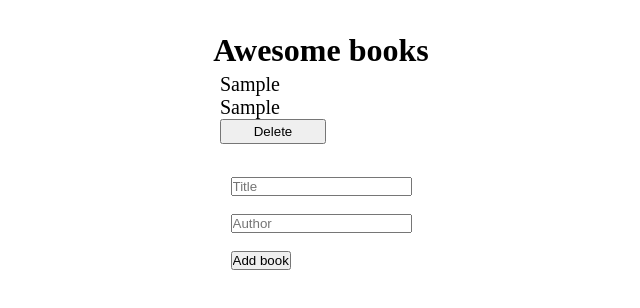
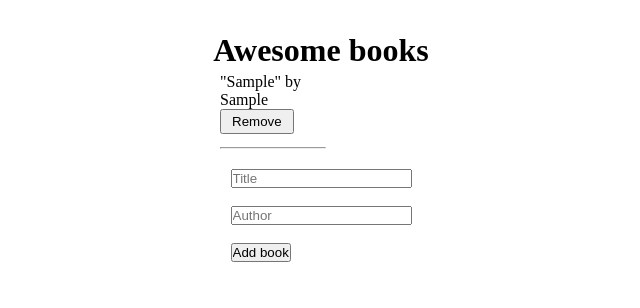
Before and after one commit to fack55/awesome-books, a website: page index.html in a window 1280 px wide. Both pictures are taken after typing "Sample", "Sample" into the empty fields and a click on the input "Add book". Shown: the whole page, without its empty margins (319-959 px from the left). Drawn offline with Linux system fonts and the light colour scheme.

Commit message:
refractor awesome book using classes

```diff
--- a/index.html
+++ b/index.html
@@ -11,7 +11,7 @@
   <div class="container">
     <h1>Awesome books</h1>
   <section>
-    <table>
+    <table class="table">
       <tr>
         <th id="book-title"></th>
         <th></th>
--- a/script.js
+++ b/script.js
@@ -1,54 +1,158 @@
+// const form = document.querySelector('#form');
+// const title = document.getElementById('title');
+// const author = document.getElementById('author');
+// const bookList = document.getElementById('books-list');
+// let collection = JSON.parse(localStorage.getItem('collection')) || [];
+// let book = [{
+//   title: 'Alpen',
+//   author: 'Zalpen',
+//   id: 1234574,
+// }];
+
+// function newBook() {
+//   book = {
+//     title: title.value,
+//     author: author.value,
+//     idNumber: Math.floor(Math.random() * 1000000),
+//   };
+//   collection.push(book);
+//   localStorage.setItem('collection', JSON.stringify(collection));
+// }
+
+// function deleteBook(idNumber) {
+//   collection = collection.filter((books) => books.idNumber !== idNumber);
+//   localStorage.setItem('collection', JSON.stringify(collection));
+// }
+
+// function printCollection(book) {
+//   const tableRow = document.createElement('tr');
+//   const newTitle = document.createElement('td');
+//   const newAuthor = document.createElement('td');
+//   const deleteButton = document.createElement('button');
+//   newTitle.innerText = book.title;
+//   newAuthor.innerText = book.author;
+//   deleteButton.innerHTML = 'Delete';
+//   tableRow.append(newTitle, newAuthor, deleteButton);
+//   bookList.append(tableRow);
+//   deleteButton.addEventListener('click', () => {
+//     deleteButton.parentElement.remove();
+//     deleteBook(book.idNumber);
+//   });
+// }
+
+// collection.forEach(printCollection);
+
+// form.addEventListener('submit', (event) => {
+//   event.preventDefault();
+//   if (title.value !== '' && author.value !== '') {
+//     newBook();
+//     printCollection(book);
+//     form.reset();
+//   } else {
+//     // alert('Enter valid values for title and author fields, please.');
+//   }
+// });
+
+// select the items
 const form = document.querySelector('#form');
 const title = document.getElementById('title');
 const author = document.getElementById('author');
 const bookList = document.getElementById('books-list');
-let collection = JSON.parse(localStorage.getItem('collection')) || [];
-let book = [{
-  title: 'Alpen',
-  author: 'Zalpen',
-  id: 1234574,
-}];
 
-function newBook() {
-  book = {
-    title: title.value,
-    author: author.value,
-    idNumber: Math.floor(Math.random() * 1000000),
-  };
-  collection.push(book);
-  localStorage.setItem('collection', JSON.stringify(collection));
+class Books {
+  constructor(title, author) {
+    this.title = title;
+    this.author = author;
   }
 
-function deleteBook(idNumber) {
-  collection = collection.filter((books) => books.idNumber !== idNumber);
-  localStorage.setItem('collection', JSON.stringify(collection));
+  storeData() {
+    const bookTitle = title.value;
+    const bookAuthor = author.value;
+    const book = new Books(bookTitle, bookAuthor);
+    // Check if local storage is empty
+    if (localStorage.getItem('books') === null) {
+      const bookContainer = [];
+      bookContainer.push(book);
+      localStorage.setItem('books', JSON.stringify(bookContainer));
+    } else {
+      const bookContainerStr = localStorage.getItem('books');
+      const bookArray = JSON.parse(bookContainerStr);
+      bookArray.push(book);
+      localStorage.setItem('books', JSON.stringify(bookArray));
+    }
+    // Clear input
+    title.value = '';
+    author.value = '';
+    this.displayBooks();
   }
 
-function printCollection(book) {
-  const tableRow = document.createElement('tr');
-  const newTitle = document.createElement('td');
-  const newAuthor = document.createElement('td');
-  const deleteButton = document.createElement('button');
-  newTitle.innerText = book.title;
-  newAuthor.innerText = book.author;
-  deleteButton.innerHTML = 'Delete';
-  tableRow.append(newTitle, newAuthor, deleteButton);
-  bookList.append(tableRow);
-  deleteButton.addEventListener('click', () => {
-    deleteButton.parentElement.remove();
-    deleteBook(book.idNumber);
+  displayBooks() {
+    const wrapper = document.createElement('div');
+    const line = document.createElement('hr');
+    const bookContainerStr = localStorage.getItem('books');
+    const tits = document.createElement('div');
+    tits.innerText = this.author;
+    const bookArray = JSON.parse(bookContainerStr);
+    bookArray.forEach((element, index) => {
+      const displayTitle = document.createElement('p');
+      const displayAuth = document.createElement('p');
+      const deleteBtn = document.createElement('div');
+      const container = document.createElement('div');
+      const words = document.createElement('div');
+      // set attributes
+      displayTitle.innerText = `"${element.title}" by`;
+      displayAuth.innerText = element.author;
+      deleteBtn.innerHTML = `<button class="btn borders" onclick='deleteItem(${index})'>Remove</button>`;
+      deleteBtn.classList.add('deleteBook');
+      container.classList.add('flexing', 'centers');
+      words.classList.add('flexing');
+      displayAuth.classList.add('word');
+      // apend children
+      words.appendChild(displayTitle);
+      words.appendChild(displayAuth);
+      container.appendChild(words);
+      container.appendChild(deleteBtn);
+      wrapper.appendChild(container);
     });
+    line.classList.add('line');
+    bookList.appendChild(wrapper);
+    bookList.appendChild(line);
   }
 
-collection.forEach(printCollection);
+  removeBook(index) {
+    const bookContainerStr = localStorage.getItem('books');
+    const bookArray = JSON.parse(bookContainerStr);
+    bookArray.splice(index, 1);
+    localStorage.setItem('books', JSON.stringify(bookArray));
+    bookList.innerHTML = '';
+    this.displayBooks();
+  }
+}
 
+/* Steve here  */
+
+// what happens when a person presses submit
 form.addEventListener('submit', (event) => {
   event.preventDefault();
-  if (title.value !== '' && author.value !== '') {
-    newBook();
-    printCollection(book);
-    form.reset();
+  // Check if title and author field is empty or not
+  if (title.value === '' || author.value === '') {
+    title.setAttribute('placeholder', 'title');
+    author.setAttribute('placeholder', 'author');
   } else {
-    // alert('Enter valid values for title and author fields, please.');
+    bookList.innerHTML = '';
+    const book = new Books();
+    book.storeData();
   }
 });
+
+const bigBook = new Books();
+const deleteItem = (id) => {
+  bigBook.removeBook(id);
+};
+
+// eslint-disable-next-line no-constant-condition
+if ('cl' === 'clz') {
+  deleteItem(1);
+}
+
+window.addEventListener('load', bigBook.displayBooks());
```
Lines whose indentation alone changed are shown as unchanged.
